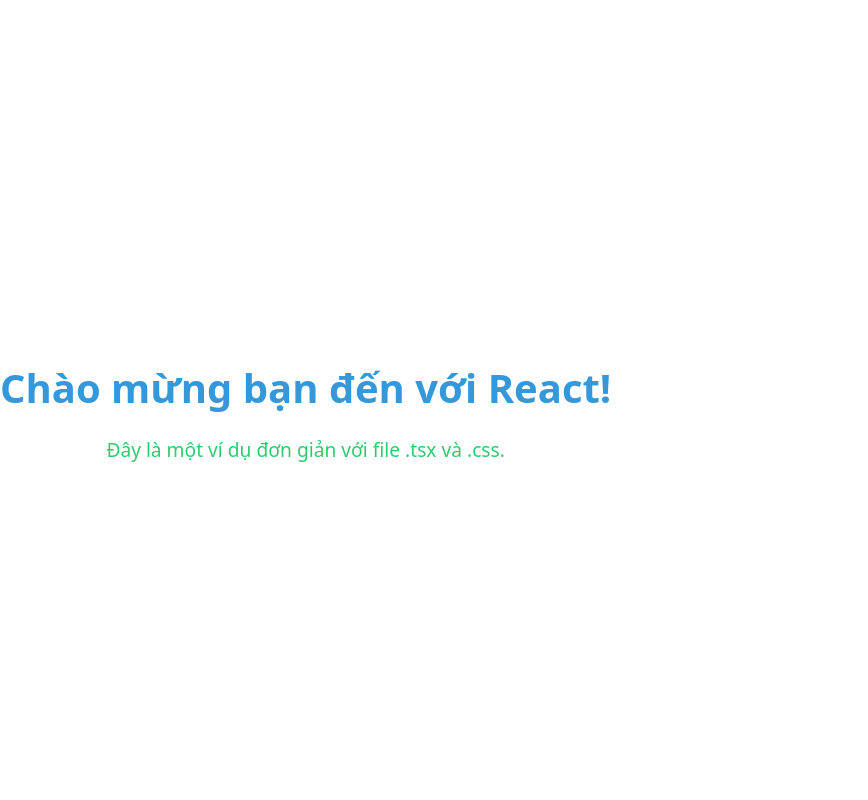
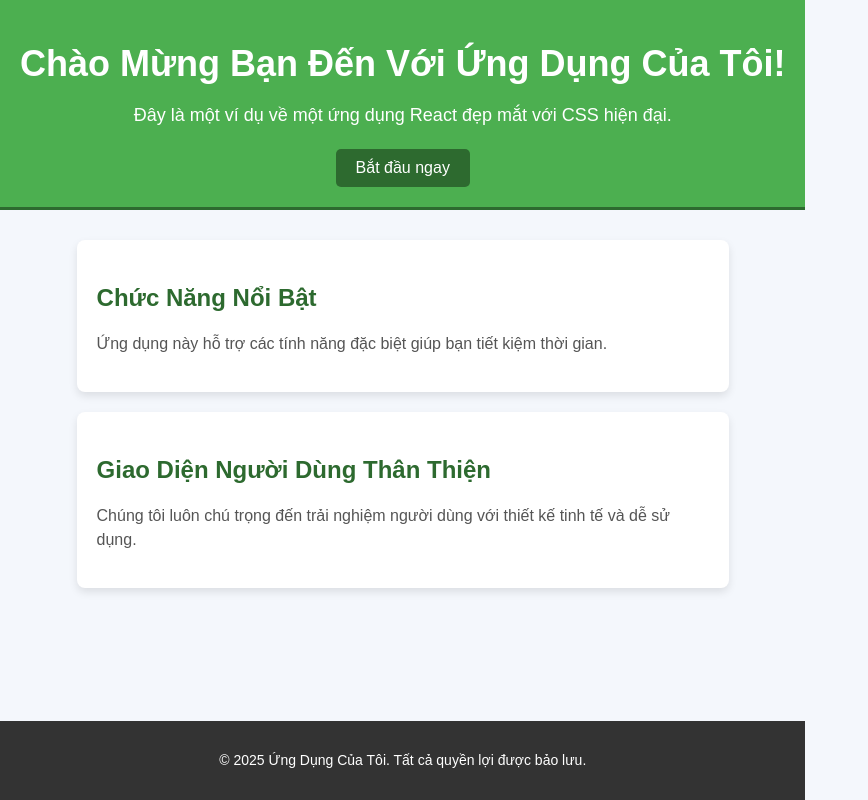
Before and after one commit to phampham05/my-vite-app, a React (Vite) app: page / in a window 1280 px wide. Shown: the whole page, without its empty margins (0-868 px from the left). Built offline with nearby package versions, Linux system fonts and the light colour scheme.

Commit message:
Kiem tra sau thay doi .tsx va .css

```diff
--- a/src/App.css
+++ b/src/App.css
@@ -44,17 +44,98 @@
 
 
 /* App.css */
+
+/* General body styling */
+body {
+  font-family: 'Arial', sans-serif;
+  margin: 0;
+  padding: 0;
+  background-color: #f4f7fc;
+  color: #333;
+}
+
+/* Container for the entire app */
 .app-container {
+  display: flex;
+  flex-direction: column;
+  min-height: 100vh;
+}
+
+/* Header section styling */
+.app-header {
+  background-color: #4CAF50;
+  color: white;
+  padding: 20px;
   text-align: center;
-  margin-top: 50px;
+  border-bottom: 3px solid #2d6a2f;
 }
 
 .app-title {
-  font-size: 2.5rem;
-  color: #3498db;
+  font-size: 36px;
+  margin-bottom: 10px;
 }
 
 .app-description {
-  font-size: 1.2rem;
-  color: #2ecc71;
+  font-size: 18px;
+  margin-bottom: 20px;
 }
+
+/* Button styling */
+.cta-button {
+  background-color: #2d6a2f;
+  color: white;
+  border: none;
+  padding: 10px 20px;
+  font-size: 16px;
+  cursor: pointer;
+  border-radius: 5px;
+  transition: background-color 0.3s ease;
+}
+
+.cta-button:hover {
+  background-color: #4CAF50;
+}
+
+/* Main content section */
+.app-main {
+  flex: 1;
+  padding: 20px;
+  display: flex;
+  flex-direction: column;
+  align-items: center;
+}
+
+.feature {
+  background-color: #fff;
+  border-radius: 8px;
+  padding: 20px;
+  margin: 10px;
+  width: 80%;
+  max-width: 800px;
+  box-shadow: 0 4px 8px rgba(0, 0, 0, 0.1);
+}
+
+.feature h2 {
+  color: #2d6a2f;
+  font-size: 24px;
+  margin-bottom: 10px;
+}
+
+.feature p {
+  font-size: 16px;
+  line-height: 1.5;
+  color: #555;
+}
+
+/* Footer styling */
+.app-footer {
+  background-color: #333;
+  color: white;
+  text-align: center;
+  padding: 15px;
+  margin-top: 20px;
+}
+
+.app-footer p {
+  font-size: 14px;
+}
--- a/src/App.tsx
+++ b/src/App.tsx
@@ -37,17 +37,34 @@
 
 
 
-// App.tsx
 import React from 'react';
-import './App.css'; // Kết nối với file CSS
+import './App.css';
 
-const App: React.FC = () => {
+const App = () => {
   return (
     <div className="app-container">
-      <h1 className="app-title">Chào mừng bạn đến với React!</h1>
-      <p className="app-description">Đây là một ví dụ đơn giản với file .tsx và .css.</p>
+      <header className="app-header">
+        <h1 className="app-title">Chào Mừng Bạn Đến Với Ứng Dụng Của Tôi!</h1>
+        <p className="app-description">
+          Đây là một ví dụ về một ứng dụng React đẹp mắt với CSS hiện đại.
+        </p>
+        <button className="cta-button">Bắt đầu ngay</button>
+      </header>
+      <main className="app-main">
+        <section className="feature">
+          <h2>Chức Năng Nổi Bật</h2>
+          <p>Ứng dụng này hỗ trợ các tính năng đặc biệt giúp bạn tiết kiệm thời gian.</p>
+        </section>
+        <section className="feature">
+          <h2>Giao Diện Người Dùng Thân Thiện</h2>
+          <p>Chúng tôi luôn chú trọng đến trải nghiệm người dùng với thiết kế tinh tế và dễ sử dụng.</p>
+        </section>
+      </main>
+      <footer className="app-footer">
+        <p>&copy; 2025 Ứng Dụng Của Tôi. Tất cả quyền lợi được bảo lưu.</p>
+      </footer>
     </div>
   );
-}
+};
 
 export default App;
```
